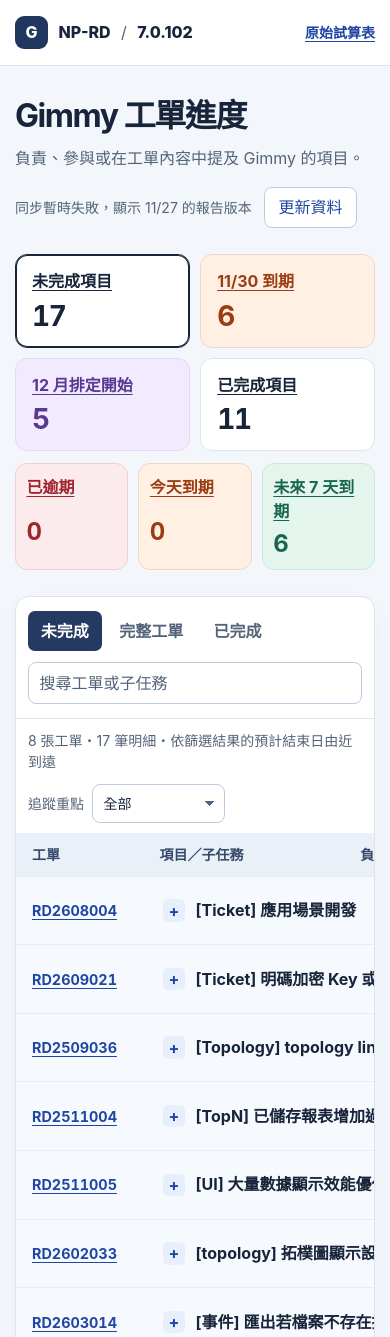
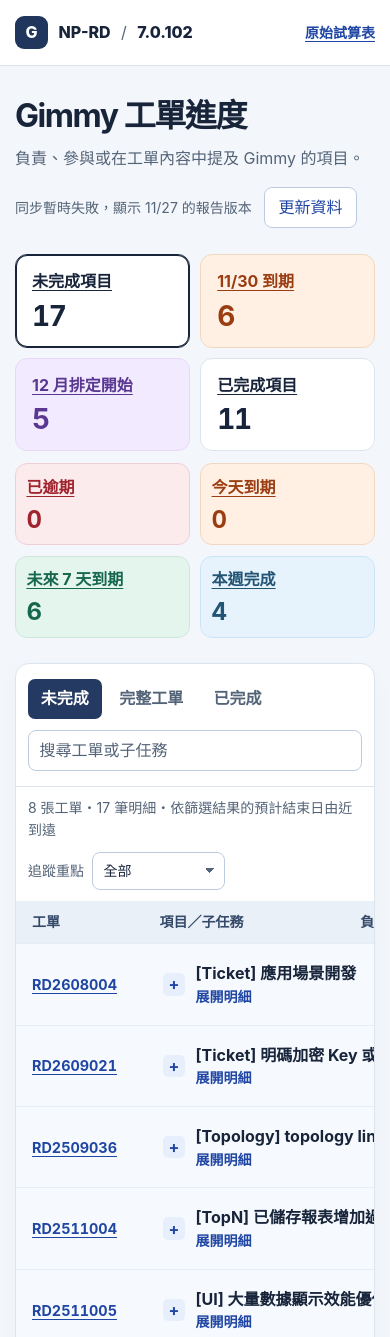
Before and after one commit to gm0621/gimmy-ticket-tracker, a plain HTML site: page dist/index.html in a window 390 px wide. Shown: the top 1337 px of the page. Drawn offline with Linux system fonts and the light colour scheme; no server answers.

Commit message:
Add the Taipei weekly completion filter and clearer task controls

```diff
--- a/dist/app.js
+++ b/dist/app.js
@@ -21,6 +21,7 @@ const elements = Object.fromEntries([...document.querySelectorAll("[id]")].map(n
 const views = [...document.querySelectorAll("[data-view]")];
 const shortcuts = [...document.querySelectorAll("button[data-filter]")];
 const viewCards = [...document.querySelectorAll("button[data-card-view]")];
+const filterOptions = elements.filter.querySelectorAll("option[data-filter-scope]");
 const cellDate = value => {
   const parts = String(value ?? "").match(/^(\d{4})[/-](\d{1,2})[/-](\d{1,2})$/);
   return parts ? [parts[1], parts[2].padStart(2, "0"), parts[3].padStart(2, "0")].join("-") : "";
@@ -59,13 +60,19 @@ function shiftDate(date, days) {
   return day.toISOString().slice(0, 10);
 }
 
-function highlights(row, today, weekEnd) {
+function startOfWeek(today) {
+  const weekday = new Date(today).getUTCDay();
+  return shiftDate(today, -((weekday + 6) % 7));
+}
+
+function highlights(row, today, weekEnd, monday) {
   return {
     due: !row.done && row.end === reportDeadline,
     dec: !row.done && row.start.startsWith("2026-12-"),
     late: !row.done && Boolean(row.end) && row.end < today,
     today: !row.done && row.end === today,
     week: !row.done && row.end > today && row.end <= weekEnd,
+    "done-week": row.done >= monday && row.done <= today,
   };
 }
 
@@ -140,11 +147,13 @@ function renderGroup(shown, all, today) {
   item.colSpan = 3;
   const toggle = make("button", "", "group-toggle");
   toggle.type = "button";
-  toggle.setAttribute("aria-label", first.id + " " + title);
   toggle.setAttribute("aria-controls", children.map(row => row.id).join(" "));
   const indicator = make("span", "", "group-indicator");
   indicator.setAttribute("aria-hidden", "true");
-  toggle.append(indicator, make("span", title));
+  const toggleText = make("span");
+  const action = make("span", "", "group-action");
+  toggleText.append(make("span", title), action);
+  toggle.append(indicator, toggleText);
   item.append(toggle);
 
   const due = make("td", "", "date");
@@ -161,6 +170,8 @@ function renderGroup(shown, all, today) {
   summary.append(ticket, item, due, progress);
 
   function setExpanded(expanded) {
+    action.textContent = expanded ? "收合明細" : "展開明細";
+    toggle.setAttribute("aria-label", first.id + " " + title + " " + action.textContent);
     toggle.setAttribute("aria-expanded", String(expanded));
     for (const child of children) child.hidden = !expanded;
   }
@@ -178,7 +189,8 @@ function render() {
   const today = dateFormat.format(new Date());
   renderedDate = today;
   const weekEnd = shiftDate(today, 7);
-  const entries = rows.map(row => ({ row, flags: highlights(row, today, weekEnd) }));
+  const monday = startOfWeek(today);
+  const entries = rows.map(row => ({ row, flags: highlights(row, today, weekEnd, monday) }));
   const totals = {
     open: rows.filter(row => !row.done).length,
     due: entries.filter(({ flags }) => flags.due).length,
@@ -187,6 +199,7 @@ function render() {
     late: entries.filter(({ flags }) => flags.late).length,
     today: entries.filter(({ flags }) => flags.today).length,
     week: entries.filter(({ flags }) => flags.week).length,
+    "done-week": entries.filter(({ flags }) => flags["done-week"]).length,
   };
   for (const [key, count] of Object.entries(totals)) {
     const counter = elements[key + "-count"];
@@ -194,7 +207,7 @@ function render() {
   }
   const term = elements.search.value.trim().toLocaleLowerCase("zh-TW");
   const filter = elements.filter.value;
-  shortcuts.forEach(button => button.setAttribute("aria-pressed", String(view === "open" && button.dataset.filter === filter)));
+  shortcuts.forEach(button => button.setAttribute("aria-pressed", String(button.dataset.filter === filter)));
   viewCards.forEach(button => button.setAttribute("aria-pressed", String(button.dataset.cardView === view && !filter)));
   const shown = entries.filter(({ row, flags }) =>
     (view === "all" || (view === "open" ? !row.done : Boolean(row.done))) &&
@@ -250,8 +263,10 @@ async function refresh() {
 function selectView(nextView, filter = "") {
   view = nextView;
   views.forEach(control => control.setAttribute("aria-pressed", String(control.dataset.view === view)));
+  for (const option of filterOptions) {
+    option.hidden = option.disabled = view !== "all" && option.dataset.filterScope !== view;
+  }
   elements.filter.value = filter;
-  elements.filter.disabled = view === "done";
   render();
 }
 
@@ -263,7 +278,7 @@ viewCards.forEach(button => button.addEventListener("click", () => {
 shortcuts.forEach(button => button.addEventListener("click", () => {
   const filter = button.getAttribute("aria-pressed") === "true" ? "" : button.dataset.filter;
   elements.search.value = "";
-  selectView("open", filter);
+  selectView(button.dataset.filterView || "open", filter);
 }));
 elements.search.addEventListener("input", render);
 elements.filter.addEventListener("change", render);
--- a/dist/index.html
+++ b/dist/index.html
@@ -5,8 +5,8 @@
   <meta name="viewport" content="width=device-width, initial-scale=1">
   <meta name="description" content="Gimmy 的 7.0.102 工單進度、到期項目與已完成工作。">
   <title>Gimmy 工單進度</title>
-  <link rel="stylesheet" href="./style.css?v=deadline-cards">
-  <script type="module" src="./app.js?v=deadline-cards"></script>
+  <link rel="stylesheet" href="./style.css?v=weekly-completion">
+  <script type="module" src="./app.js?v=weekly-completion"></script>
 </head>
 <body>
   <header class="top"><div class="frame top-inner">
@@ -27,10 +27,11 @@
       <button class="metric future" type="button" data-filter="dec" aria-pressed="false" aria-controls="rows"><span>12 月排定開始</span><strong id="dec-count">–</strong></button>
       <button class="metric" type="button" data-card-view="done" aria-pressed="false" aria-controls="rows"><span>已完成項目</span><strong id="done-count">–</strong></button>
     </section>
-    <section class="metrics deadline-metrics" aria-label="依台北日期篩選到期工單">
+    <section class="metrics date-metrics" aria-label="依台北日期篩選工單">
       <button class="metric overdue" type="button" data-filter="late" aria-pressed="false" aria-controls="rows"><span>已逾期</span><strong id="late-count">–</strong></button>
       <button class="metric due" type="button" data-filter="today" aria-pressed="false" aria-controls="rows"><span>今天到期</span><strong id="today-count">–</strong></button>
       <button class="metric upcoming" type="button" data-filter="week" aria-pressed="false" aria-controls="rows"><span>未來 7 天到期</span><strong id="week-count">–</strong></button>
+      <button class="metric completed" type="button" data-filter="done-week" data-filter-view="done" aria-pressed="false" aria-controls="rows"><span>本週完成</span><strong id="done-week-count">–</strong></button>
     </section>
     <section class="board" aria-label="工單明細">
       <div class="toolbar">
@@ -46,11 +47,12 @@
         <label class="filter">追蹤重點
           <select id="filter">
             <option value="">全部</option>
-            <option value="due">11/30 到期</option>
-            <option value="dec">12 月排定開始</option>
-            <option value="late">已逾期</option>
-            <option value="today">今天到期</option>
-            <option value="week">未來 7 天到期</option>
+            <option value="due" data-filter-scope="open">11/30 到期</option>
+            <option value="dec" data-filter-scope="open">12 月排定開始</option>
+            <option value="late" data-filter-scope="open">已逾期</option>
+            <option value="today" data-filter-scope="open">今天到期</option>
+            <option value="week" data-filter-scope="open">未來 7 天到期</option>
+            <option value="done-week" data-filter-scope="done" hidden disabled>本週完成</option>
           </select>
         </label>
       </div>
@@ -61,7 +63,7 @@
         </table>
       </div>
     </section>
-    <footer>到期篩選依台北日期判定。未來 7 天從明天起算。已完成／總數以整張工單的明細計算。有實際結束日的項目列為已完成。11/30 與 12 月標記對應 2026 年 11 月 27 日的報告。</footer>
+    <footer>日期篩選依台北時間判定。未來 7 天從明天起算。本週完成依週一至今天的實際結束日判定。已完成／總數以整張工單的明細計算。11/30 與 12 月標記對應 2026 年 11 月 27 日的報告。</footer>
   </main>
 </body>
 </html>
--- a/dist/style.css
+++ b/dist/style.css
@@ -34,9 +34,8 @@ h1 { margin: 0; font-size: clamp(2rem, 4.1vw, 3.5rem); letter-spacing: -.045em;
 .sync button { white-space: nowrap; color: var(--blue); background: var(--white); border: 1px solid #bdcbe1; padding: .45rem .85rem; border-radius: 8px; }
 .sync button:disabled { opacity: .55; cursor: progress; }
 .metrics { display: grid; grid-template-columns: repeat(4, minmax(0, 1fr)); gap: .9rem; margin-bottom: 1.6rem; }
-.metrics:has(+ .deadline-metrics) { margin-bottom: .75rem; }
-.deadline-metrics { grid-template-columns: repeat(3, minmax(0, 1fr)); }
-.deadline-metrics .metric strong { font-size: clamp(1.5rem, 2.8vw, 2rem); }
+.metrics:has(+ .date-metrics) { margin-bottom: .75rem; }
+.date-metrics .metric strong { font-size: clamp(1.5rem, 2.8vw, 2rem); }
 .metric { display: grid; padding: .85rem 1rem; border: 1px solid var(--line); border-radius: 12px; background: var(--white); }
 .metric span { font-weight: 650; }
 .metric strong { font-size: clamp(1.75rem, 3.5vw, 2.55rem); font-variant-numeric: tabular-nums; letter-spacing: -.045em; line-height: 1.22; margin-top: .32rem; }
@@ -47,6 +46,7 @@ button.metric.due { color: var(--due); }
 button.metric.future { color: var(--purple); }
 button.metric.overdue { color: #a0242d; background: #fcebed; border-color: #f1ced4; }
 button.metric.upcoming { color: var(--green); background: var(--green-bg); border-color: #cde7dc; }
+button.metric.completed { color: #225476; background: #e7f3fc; border-color: #cce4f6; }
 button.metric span { text-decoration: underline; text-underline-offset: .2em; }
 button.metric:hover { border-color: currentColor; }
 button.metric[aria-pressed="true"] { border-color: currentColor; box-shadow: inset 0 0 0 1px currentColor; }
@@ -89,6 +89,7 @@ tbody tr.future-row td:first-child { box-shadow: inset 3px 0 #8a6bbd; }
   font-weight: 720;
 }
 .group-toggle:hover, .group-toggle[aria-expanded="true"] { color: var(--blue); }
+.group-action { display: block; color: var(--blue); font-size: .875rem; font-weight: 650; }
 .group-indicator {
   display: grid;
   place-items: center;
@@ -125,8 +126,7 @@ footer { padding: 1rem 0 2.2rem; color: var(--muted); font-size: .875rem; }
   .intro { flex-direction: column; align-items: flex-start; }
   .sync { flex-wrap: wrap; }
   .metrics { grid-template-columns: repeat(2, minmax(0, 1fr)); gap: .65rem; }
-  .deadline-metrics { grid-template-columns: repeat(3, minmax(0, 1fr)); }
-  .deadline-metrics .metric { padding: .65rem; }
+  .date-metrics .metric { padding: .65rem; }
   .toolbar, .table-meta { padding-inline: .75rem; }
   .search { flex: 1 1 100%; }
   .top a { font-size: .875rem; white-space: nowrap; }
```
